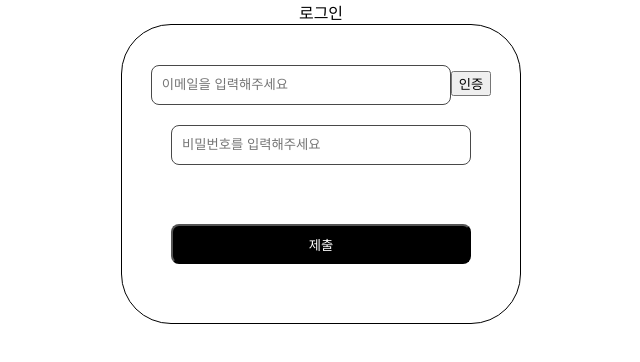
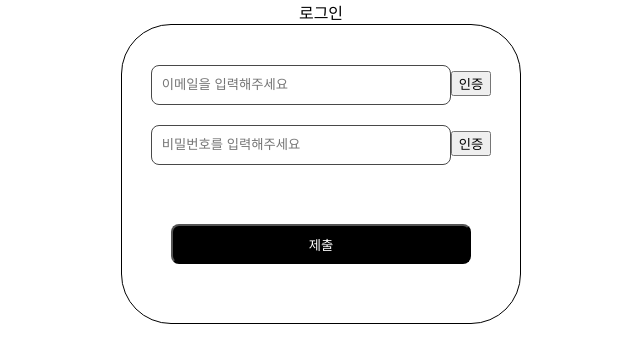
Before and after one commit to Sang-Mini/wanted-pre-onboarding-frontend, a React (Create React App) app: page / in a window 1280 px wide. Shown: the top 362 px of the page, without its empty margins (319-959 px from the left). Built offline with nearby package versions, Linux system fonts and the light colour scheme.

Commit message:
feat : 비밀번호 길이가 8자 이상인지 확인하는 함수 구현

```diff
--- a/src/Routes/Login.js
+++ b/src/Routes/Login.js
@@ -8,7 +8,11 @@ function Login() {
     const [disabled, setDisabled] = useState(true);
     const [opacity, setOpacity] = useState(0.5);
 
+    // 이메일에 @ 포함되어있는지?
     const isValidEmail = userEmail.includes('@');
+
+    // 비밀번호 길이가 8자 이상인지?
+    const isValidPassword = userPassword.length >= 8;
 
     const handleInput = event => {
         return event.target.value;
@@ -20,6 +24,12 @@ function Login() {
         }
     }
 
+    const pwErrorHandler = () => {
+        if (!isValidPassword) {
+            alert('비밀번호 형식이 올바르지 않습니다. 8자 이상 입력해주세요.');
+        }
+    }
+
     return (
         <>
             <div>로그인</div>
@@ -27,14 +37,18 @@ function Login() {
                 <div>
                     <input type="email" className="login-input-email" placeholder="이메일을 입력해주세요" value={userEmail} onChange={(event) => {
                         setUserEmail(handleInput(event));
-
                     }}></input>
                     <button onClick={() => {
                         emailErrorHandler();
                     }}>인증</button>
                 </div>
                 <div>
-                    <input type="password" className="login-input-pw" placeholder="비밀번호를 입력해주세요"></input>
+                    <input type="password" className="login-input-pw" placeholder="비밀번호를 입력해주세요" value={userPassword} onChange={(event) => {
+                        setUserPassword(handleInput(event));
+                    }}></input>
+                    <button onClick={() => {
+                        pwErrorHandler();
+                    }}>인증</button>
                 </div>
                 <div>
                     <button type="submit" className="login-button">제출</button>
```
Also changed, not shown: 1 other file (tests, documents, lock files or other folders).
